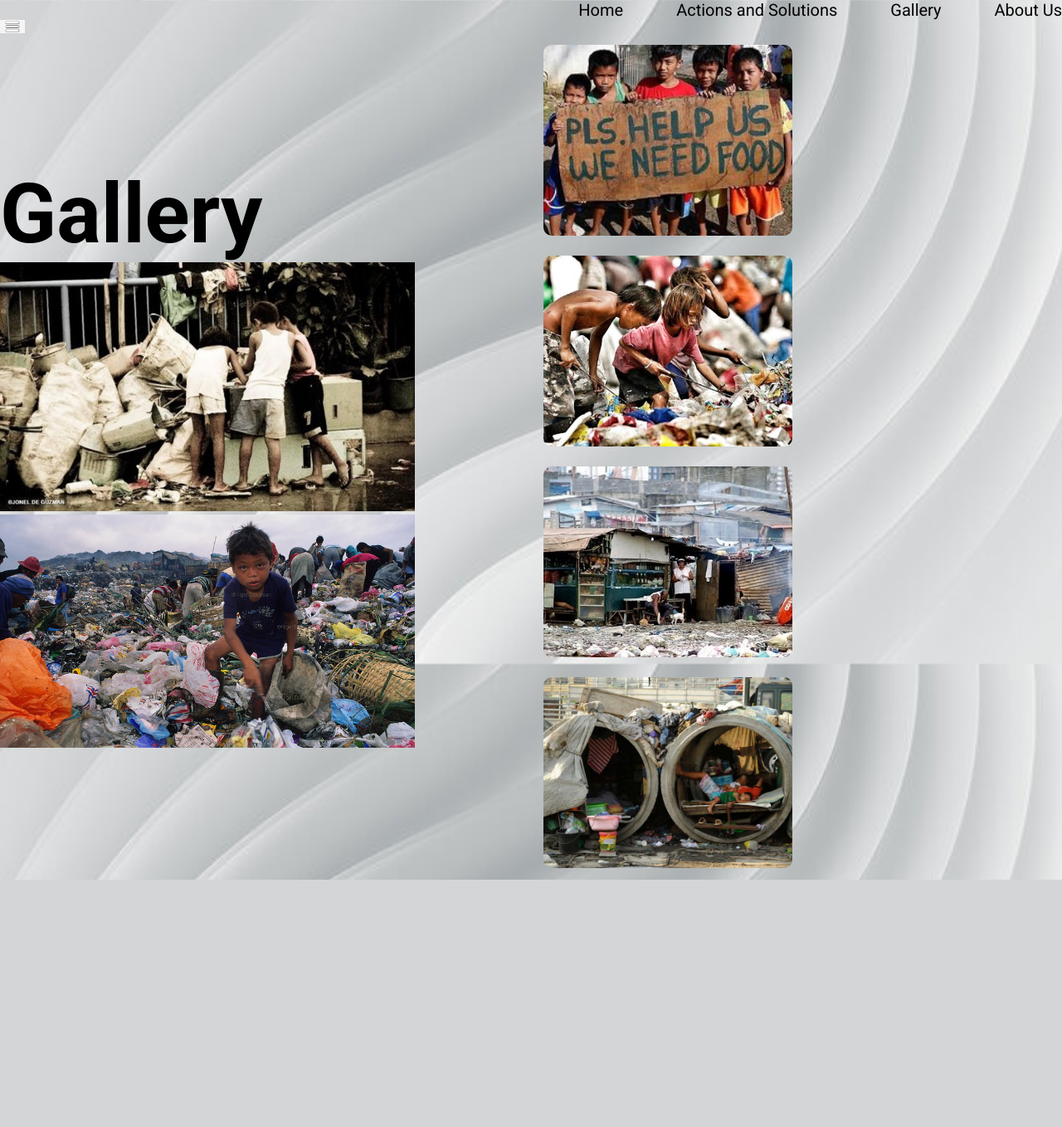
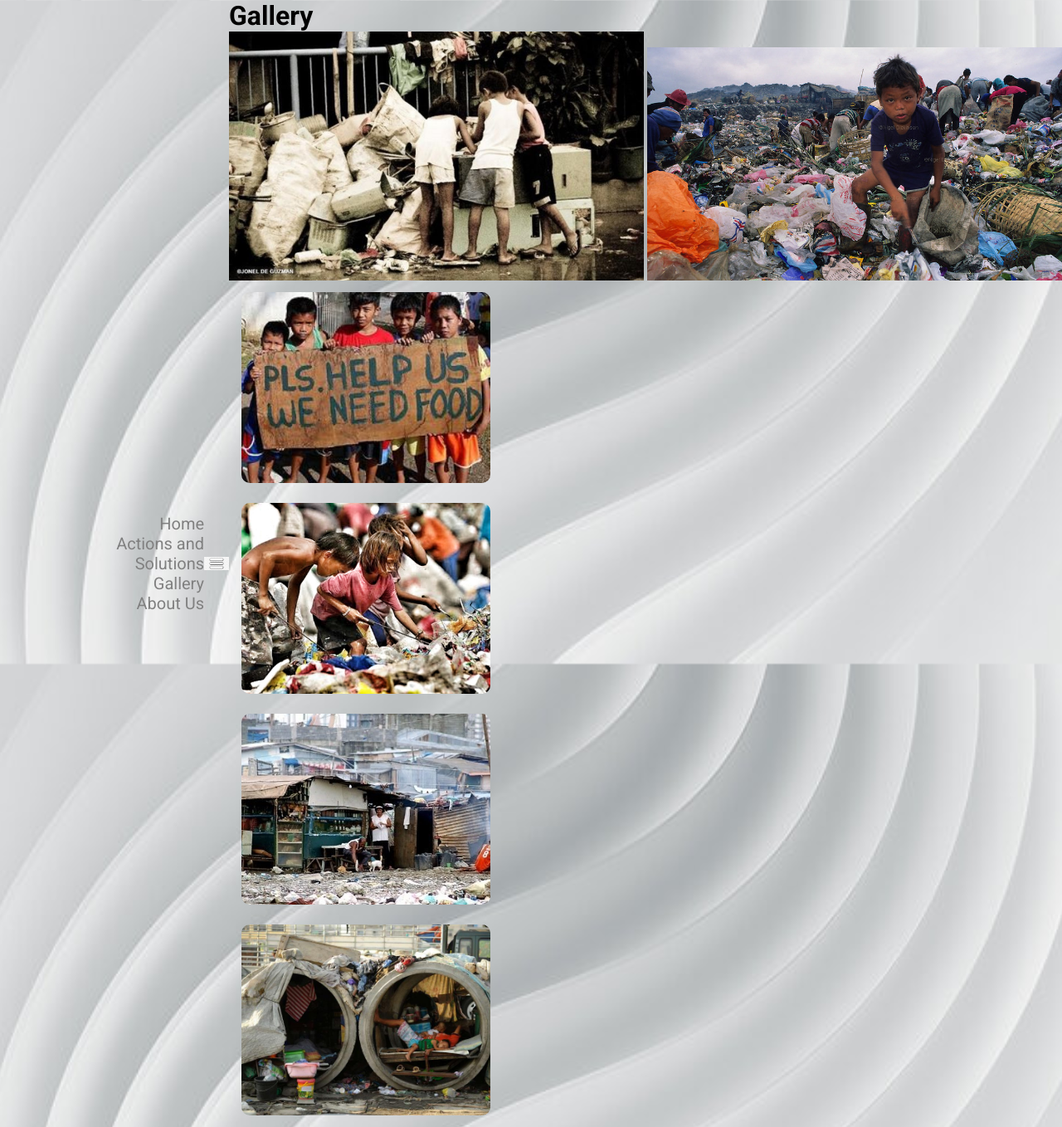
Before and after one commit to VinzJS/learningtasks, a PHP site: page /LT4/gallery.html in a window 1280 px wide. Shown: the whole page at 83% size. Before the commit the page ends 1060 px from the top, so only its background shows below. Run offline with PHP 8.4, Linux system fonts and the light colour scheme.

Commit message:
Update styles3.css

```diff
--- a/LT4/styles3.css
+++ b/LT4/styles3.css
@@ -29,23 +29,23 @@
 .card:hover{
   transform:translateY(-10px);
 }
+body {
+  background-image: url('bg1.jpg');
+   background-repeat: no-repeat;
+  background-attachment: fixed;
+  background-size: cover;
+}
+
 *{
   margin:0;
   padding:0;
   font-family:'Roboto', sans-serif;
-}
-
 }
 .navbar{
   height:12%;
   display:flex;
   align-items:center;
 }
-.logo{
- width:50px;
- cursor:pointer;
-}
-
 .menu-icon{
  width:30px;
  cursor:pointer;
@@ -64,21 +64,13 @@ nav ul li{
 
 nav ul li a{
   text-decoration:none;
-  color:black;
+  color:#808080;
   font-size:20px;
 }
-.row{
-  display:flex;
-  height:88%;
-  align-items:center;
-}
-.col{
-  flex-basis:50%;
-}
-h1{
-  font-size:100px;
+.menu-icon{
+ width:30px;
+ cursor:pointer;
 }
 p{
-  font-size:11px;
-  line-height:15px;
+  font-size:30px;
 }
```
